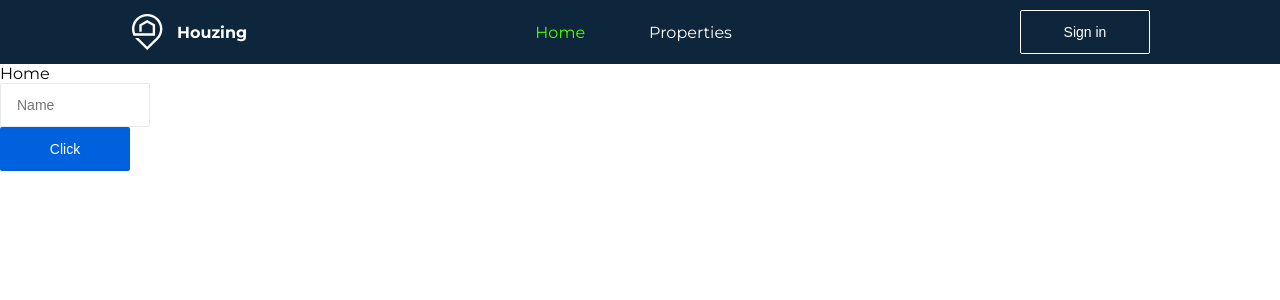
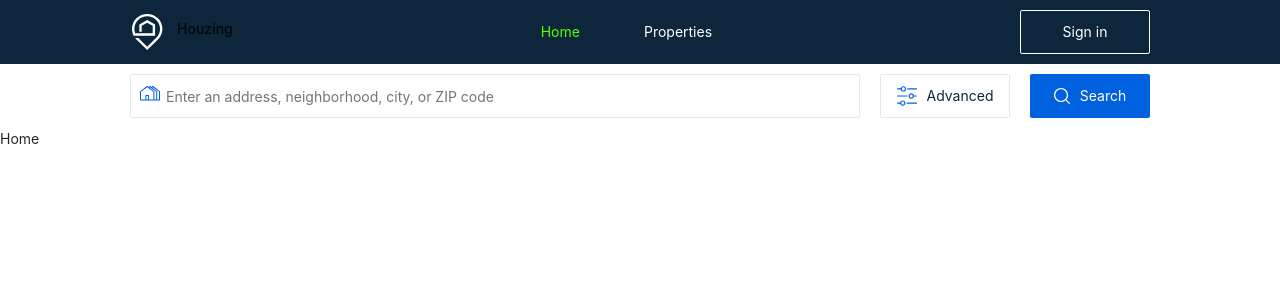
Before and after one commit to Nurbek-Abdulhamidov/housingWithMentor, a React (Create React App) app: page /home in a window 1280 px wide. Shown: the top 300 px of the page. Built offline with nearby package versions, Linux system fonts and the light colour scheme.

Commit message:
filter section is finished

```diff
--- /dev/null
+++ b/src/components/Filter/index.jsx
@@ -0,0 +1,69 @@
+import { Dropdown } from "antd";
+import React, { useRef } from "react";
+import { Button, Input } from "../Generic";
+import { Container, Icons, MenuWrapper, Section } from "./style";
+import "antd/dist/antd.css";
+
+const Filter = () => {
+  const countryRef = useRef();
+  const regionRef = useRef();
+  const cityRef = useRef();
+  const zipRef = useRef();
+
+  const roomsRef = useRef();
+  const sortRef = useRef();
+  const sizeRef = useRef();
+
+  const minPriceRef = useRef();
+  const maxPriceRef = useRef();
+
+  const menu = (
+    <MenuWrapper>
+      <h2 className="subTitle">Address</h2>
+      <Section>
+        <Input ref={countryRef} placeholder="Country" />
+        <Input ref={regionRef} placeholder="Region" />
+        <Input ref={cityRef} placeholder="City" />
+        <Input ref={zipRef} placeholder="Zip code" />
+      </Section>
+      <h2 className="subTitle">Apartment info</h2>
+      <Section>
+        <Input ref={roomsRef} placeholder="Price" />
+        <Input ref={sortRef} placeholder="Size" />
+        <Input ref={sizeRef} placeholder="Sort" />
+      </Section>
+      <h2 className="subTitle">Price</h2>
+      <Section>
+        <Input ref={minPriceRef} placeholder="Min price" />
+        <Input ref={maxPriceRef} placeholder="Max price" />
+      </Section>
+    </MenuWrapper>
+  );
+  return (
+    <Container>
+      <Input
+        icon={<Icons.Houses />}
+        placeholder="Enter an address, neighborhood, city, or ZIP code"
+      />
+      <Dropdown
+        overlay={menu}
+        placement="bottomRight"
+        arrow={{
+          pointAtCenter: true,
+        }}
+        trigger="click"
+      >
+        <div>
+          <Button type="light">
+            <Icons.Setting /> Advanced
+          </Button>
+        </div>
+      </Dropdown>
+      <Button>
+        <Icons.Search /> Search
+      </Button>
+    </Container>
+  );
+};
+
+export default Filter;
--- /dev/null
+++ b/src/components/Filter/style.js
@@ -0,0 +1,34 @@
+import styled from "styled-components";
+import { ReactComponent as houses } from "../../assets/icons/houses.svg";
+import { ReactComponent as setting } from "../../assets/icons/setting.svg";
+import { ReactComponent as search } from "../../assets/icons/search.svg";
+
+export const Container = styled.div`
+  display: flex;
+  gap: 20px;
+  padding: var(--padding);
+  padding-top: 10px;
+  padding-bottom: 10px;
+`;
+
+export const Icons = styled.div``;
+Icons.Houses = styled(houses)``;
+Icons.Setting = styled(setting)`
+  margin-right: 10px;
+`;
+Icons.Search = styled(search)`
+  margin-right: 10px;
+`;
+
+export const MenuWrapper = styled.div`
+  padding: 30px;
+  background-color: #fff;
+  border: 1px solid #e6e9ec;
+  border-radius: 5px;
+`;
+
+export const Section = styled.div`
+  display: flex;
+  gap: 20px;
+  margin-bottom: 20px;
+`;
--- a/src/components/Generic/Button/style.js
+++ b/src/components/Generic/Button/style.js
@@ -12,7 +12,7 @@ const getType = ({ type }) => {
       return {
         background: "transparent",
         border: "1px solid #E6E9EC",
-        color: "#E6E9EC",
+        color: "#0D263B",
       };
     case "primary":
       return {
@@ -36,11 +36,13 @@ export const Container = styled.button`
   border-radius: 2px;
   min-width: 120px;
   font-size: 14px;
+  font-weight: 400;
+  line-height: 20px;
   height: ${({ height }) => (height ? `${height}px` : "44px")};
   width: ${({ width }) => (width ? `${width}px` : "130px")};
   cursor: pointer;
   ${getType}
   :active {
-    opacity: 0.7 ;
+    opacity: 0.7;
   }
 `;
--- a/src/components/Generic/Input/index.jsx
+++ b/src/components/Generic/Input/index.jsx
@@ -1,7 +1,9 @@
-import React from "react";
-import { Container } from "./style";
+import React, { forwardRef } from "react";
+import { Container, Icon, Wrapper } from "./style";
 
-const Input = ({
+export const Input = forwardRef(
+  (
+    {
       type,
       onChange,
       value,
@@ -10,9 +12,15 @@ const Input = ({
       name,
       width,
       height,
-}) => {
+      icon,
+    },
+    ref
+  ) => {
     return (
+      <Wrapper>
+        <Icon>{icon}</Icon>
         <Container
+          ref={ref}
           placeholder={placeholder}
           name={name}
           value={value}
@@ -21,8 +29,10 @@ const Input = ({
           type={type}
           width={width}
           height={height}
+          icon={icon}
         />
+      </Wrapper>
     );
-};
-
+  }
+);
 export default Input;
--- a/src/components/Generic/Input/style.js
+++ b/src/components/Generic/Input/style.js
@@ -19,11 +19,22 @@ export const Container = styled.input`
   justify-content: center;
   border: 1px solid #e6e9ec;
   border-radius: 2px;
-  border-radius: 2px;
   min-width: 120px;
   font-size: 14px;
-  padding: 0 16px;
+  padding-left: ${({ icon }) => (icon ? "35px" : "20px")};
   height: ${({ height }) => (height ? `${height}px` : "44px")};
   width: ${({ width }) => (width ? `${width}px` : "100%")};
-  ${getType}
+  /* ${getType} */
 `;
+
+export const Wrapper = styled.div`
+  position: relative;
+  display: flex;
+  align-items: center;
+  width: ${({ width }) => (width ? `${width}px` : "100%")};
+`;
+
+export const Icon = styled.div`
+  position: absolute;
+  left: 10px;
+`;
--- a/src/components/Home/index.jsx
+++ b/src/components/Home/index.jsx
@@ -1,14 +1,7 @@
 import React from "react";
-import { Button, Input } from "../Generic";
 
 const Home = () => {
-  return (
-    <div>
-      Home
-      <Input placeholder="Name" width="150" />
-      <Button>Click</Button>
-    </div>
-  );
+  return <div>Home</div>;
 };
 
 export default Home;
--- a/src/components/Navbar/index.jsx
+++ b/src/components/Navbar/index.jsx
@@ -2,6 +2,7 @@ import React from "react";
 
 import { Outlet, useNavigate } from "react-router-dom";
 import { navbar } from "../../utils/navbar";
+import Filter from "../Filter";
 import Button from "../Generic/Button";
 import { Container, Link, Logo, Main, Section, Wrapper } from "./style";
 
@@ -37,6 +38,7 @@ const Navbar = () => {
           </Section>
         </Wrapper>
       </Main>
+      <Filter />
       <Outlet />
     </Container>
   );
--- a/src/components/Navbar/style.js
+++ b/src/components/Navbar/style.js
@@ -11,6 +11,7 @@ export const Container = styled.div`
 export const Main = styled.div`
   display: flex;
   justify-content: center;
+  padding: var(--padding);
   background-color: var(--colorPrimary);
 `;
 
@@ -19,10 +20,9 @@ export const Wrapper = styled.div`
   align-items: center;
   justify-content: space-between;
   color: white;
-  padding: var(--padding);
   height: 64px;
   width: 1440px;
-  max-width: 1440px;
+  /* max-width: 1440px; */
 `;
 
 export const Section = styled.div`
--- a/src/index.css
+++ b/src/index.css
@@ -20,3 +20,22 @@ body {
   /* padding */
   --padding: 0 130px;
 }
+
+.title {
+  font-family: "Montserrat";
+  font-style: normal;
+  font-weight: 600;
+  font-size: 28px;
+  line-height: 36px;
+  text-align: center;
+  letter-spacing: -0.02em;
+}
+
+.subTitle {
+  font-family: "Montserrat";
+  font-style: normal;
+  font-weight: 600;
+  font-size: 16px;
+  line-height: 24px;
+  color: #0d263b;
+}
```
Also changed, not shown: src/assets/icons/houses.svg (added). Lines whose indentation alone changed are shown as unchanged.
